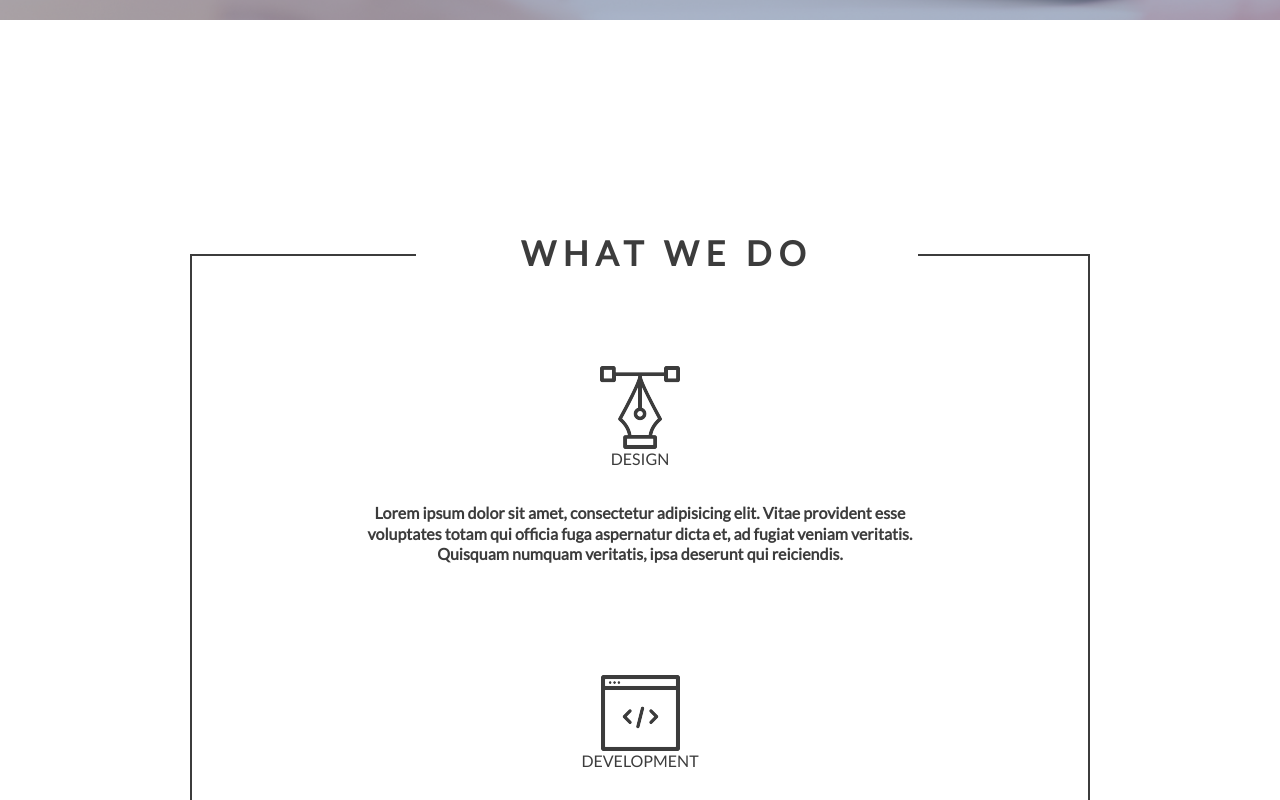
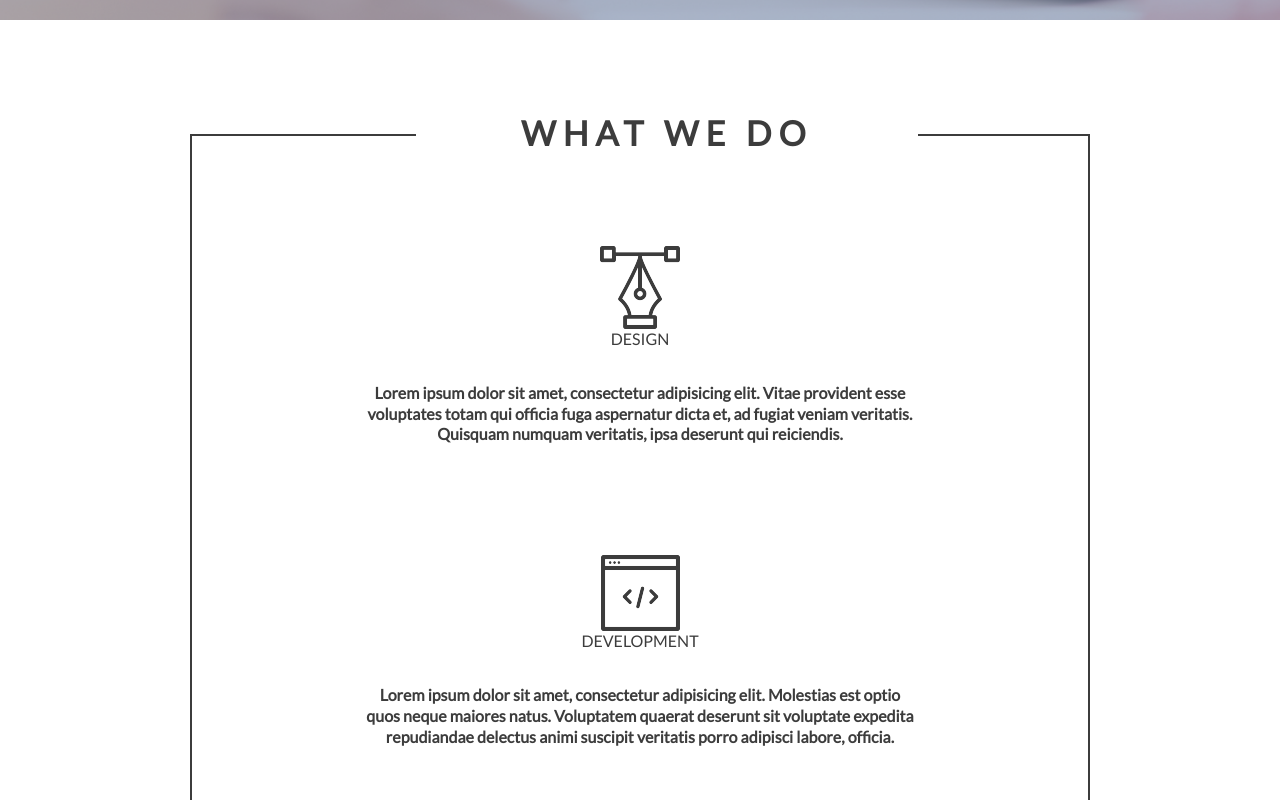
Before and after one commit to restcristian/webpage-sample, a website: page index.html in a window 1280 px wide. Shown: the part 2060-2860 px from the top of the page. Drawn offline with Linux system fonts and the light colour scheme.

Commit message:
Fixed margins of square contaier from the what-we-do section.

```diff
--- a/app/assets/sass/style.scss
+++ b/app/assets/sass/style.scss
@@ -46,7 +46,6 @@ section#hero {
         margin-left: auto;
         margin-right: auto;
         text-transform: uppercase;
-        & .logo {}
         & .hero-title {
             color: #fff;
             font-size: 3.375em;
@@ -106,7 +105,6 @@ section#about-us {
     padding-top: 160px;
 }
 
-section#what-we-do {}
 
 section#services {
     background-image: url('../imgs/services_background.png');
@@ -128,7 +126,7 @@ section#what-we-do {
     padding-top: 114px;
     padding-bottom: 114px;
     .what-we-do-container {
-        margin-top: 120px;
+        padding-bottom:88px;
         & .what-we-do-text {
             margin-top: 36px;
         }
```
Also changed, not shown: app/assets/css/style.css.
